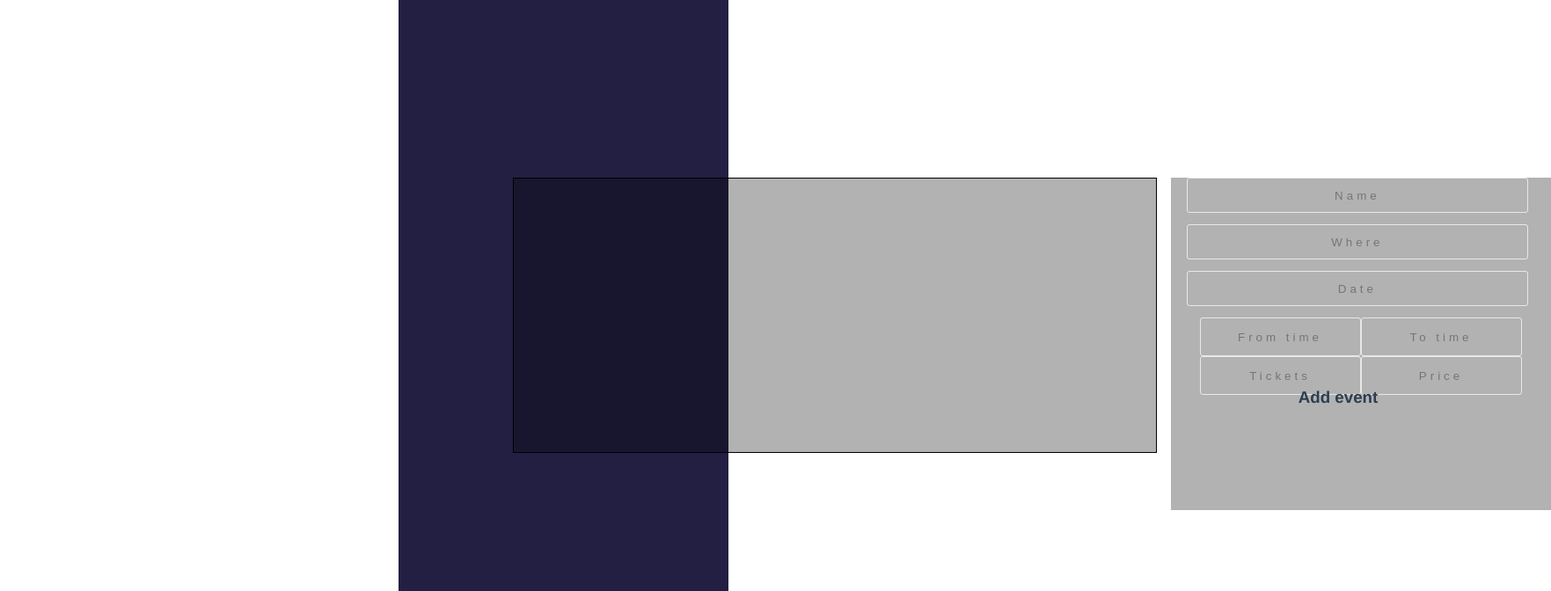
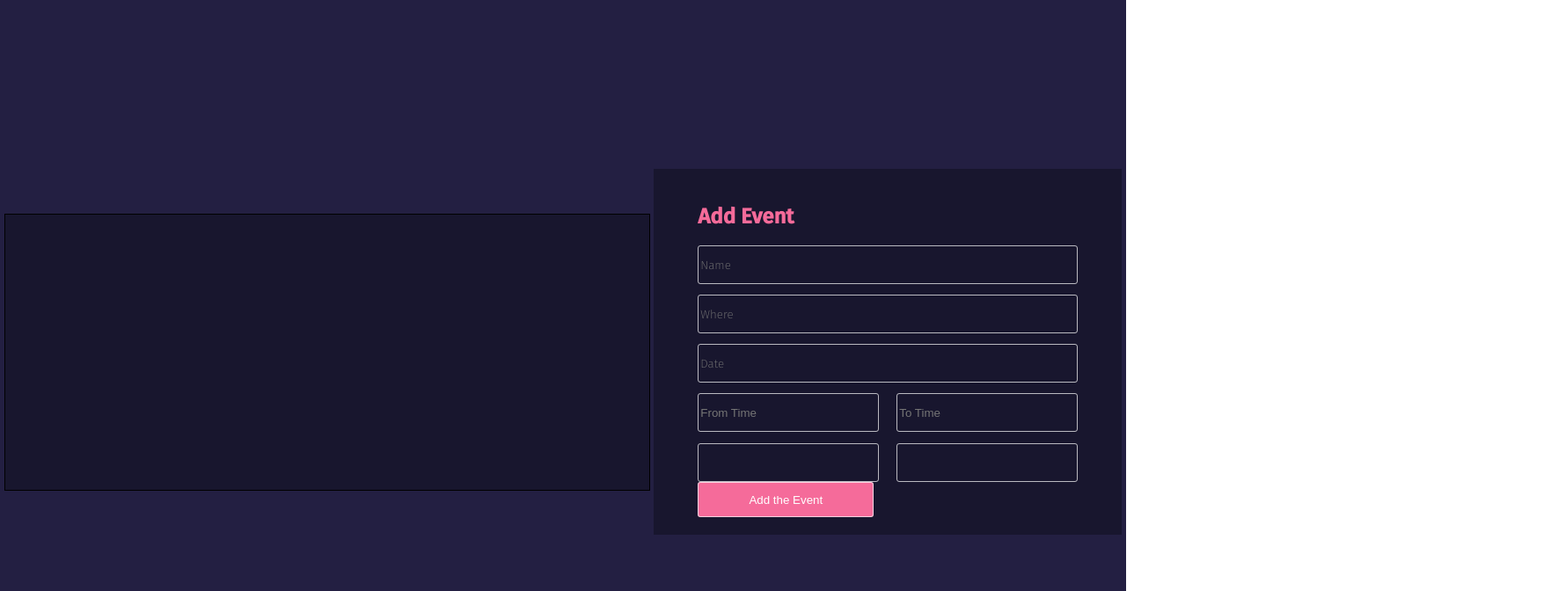
Before and after one commit to maxaakre/mini_project_mayhem, a Vue app: page /#/admin in a window 1280 px wide. Shown: the top 672 px of the page at 88% size, 1763 px wide, since content can reach past the window. Built offline with nearby package versions, Linux system fonts and the light colour scheme; a web font is replaced by a local one.

Commit message:
Fixed Bad css and mad staff scoped

```diff
--- a/src/views/Admin.vue
+++ b/src/views/Admin.vue
@@ -1,123 +1,120 @@
 <template>
-  <div>
+  <div class="wrapper">
+    <div class="list"></div>
+    <div class="form">
+      <h2>Add Event</h2>
 
-    <div class="wrapper">
+        <div class="inputWide">
+          <input type="text" class="wide" placeholder="Name">
+          <input type="text" class="wide" placeholder="Where">
+          <input type="text" class="wide" placeholder="Date">
+        </div>
 
-      <div class="list"></div>
+        <div class="inputQuad">
+          <input type="text" class="half" placeholder="From Time">
+          <input type="text" class="half" placeholder="To Time">
+          <input type="text" class="half">
+          <input type="text" class="half">
+        </div>
 
-      <div class="form">
-        <h3>Add event</h3>
-
-        <div class="input">
+        <button>Add the Event</button>
 
 
-
-          <input type="text" class="wideForm" placeholder="Name"/>
-          <input type="text" class="wideForm" placeholder="Where"/>
-          <input type="text" class="wideForm" placeholder="Date"/>
-
-
-
-          <div class="textHalfs">
-
-            <input type="text" placeholder="From time" class="inputHalfTime"/>
-            <input type="text" placeholder="To time" class="inputHalfTime"/>
-            <input type="text" class="ticketCash" placeholder="Tickets"/>
-            <input type="text" class="ticketCash" placeholder="Price"/>
-
-          </div>
-
-
-
-
-
-
-
-        </div>
-
-      </div>
-
     </div>
-
   </div>
 </template>
 
 <script>
-export default {
-  name: "Admin",
-  components: {}
-};
+export default {};
 </script>
 
-<style lang="scss" scoped>
-@import url('https://fonts.googleapis.com/css2?family=Fira+Sans:wght@100&display=swap');
-// All styling here will overwrite App.vue!
-body {
-  margin: 0;
-  padding: 0;
-}
+<style lang="scss">
+@import url('https://fonts.googleapis.com/css2?family=Fira+Sans:wght@200;500&display=swap');
+.wrapper {
+  display: flex;
+  justify-content: space-evenly;
+  align-items: center;
+  background: #231F42;
+  height: 100vh;
 
-.wrapper {
-  background: #231f42;
-  height: 100vh;
-  margin: auto;
-  // display: flex;
-  // justify-content: center;
-  // align-items: center;
 
   .list {
-    position: absolute;
     width: 732px;
     height: 313px;
-    left: 130px;
-    top: 202px;
-
+    border: 1px solid #000000;
     background: rgba(0, 0, 0, 0.3);
-    border: 1px solid #000000;
-    box-sizing: border-box;
   }
   .form {
-    position: absolute;
+    display: flex;
+    flex-direction: column;
+    align-items: flex-start;
+    padding: 20px 50px;
+
     width: 432px;
-    height: 378px;
-    left: 878px;
-    top: 202px;
+    background: rgba(0, 0, 0, 0.3);
+    h2{
+      color: #F56B9A;
+      font-family: Fira Sans;
+      font-style: normal;
+      font-weight: bold;
 
-    background: rgba(0, 0, 0, 0.3);
-    .input{
+    }
+
+    .inputWide{
       display: flex;
       flex-direction: column;
-      color: rgba(255, 255, 255, 0.6);
+      width: 100%;
+
+
+      .wide{
+        height: 40px;
+        background: transparent;
+        margin-bottom: 12px;
+        border: 1px solid rgba(255, 255, 255, 0.7);
+        border-radius: 3px;
+      }
+      .wide::placeholder {
         font-family: Fira Sans;
-
-      .wideForm{
-        width: 90%;
-        margin-bottom:13px;
-        margin-left: 18px;
-        height: 40px;
-        background-color: transparent;
-        border-radius: 3px;
-        border: 1px solid rgba(255, 255, 255, 0.7);
-        box-sizing: border-box;
+        font-style: normal;
+        font-weight: 200;
 
       }
+    }
+    .inputQuad{
 
+      margin: 0 auto -13px;
 
-      .textHalfs{
+      .half{
+        height: 40px;
+        width: calc(100% / 2 - 16px);
+        background: transparent;
+        display: inline-block;
+        border: 1px solid rgba(255, 255, 255, 0.7);
+        border-radius: 3px;
+        margin-right: 20px;
+        margin-bottom: 13px;
 
-
-        .inputHalfTime,.ticketCash{
-          height: 40px;
-        background-color: transparent;
-        border-radius: 3px;
-        border: 1px solid rgba(255, 255, 255, 0.7);
-
+        &:nth-child(2n){
+          margin-right: 0;
         }
 
-
-
+        .half::placeholder {
+        font-family: Fira Sans;
+        font-style: normal;
+        font-weight: 200;
 
       }
+      }
+    }
+
+    button{
+        height: 40px;
+        width: calc(100% / 2 - 16px);
+        background: #F56B9A;
+        color: white;
+        border: 1px solid rgba(255, 255, 255, 0.7);
+        border-radius: 3px;
+
     }
   }
 }
--- a/src/views/Staff.vue
+++ b/src/views/Staff.vue
@@ -16,7 +16,7 @@
 <script>
 export default {};
 </script>
-<style lang="scss">
+<style lang="scss" scoped>
 @import url("https://fonts.googleapis.com/css2?family=Sansita&display=swap");
 @import url("https://fonts.googleapis.com/css2?family=Fira+Mono&family=Fira+Sans:wght@100&display=swap");
 @import url("https://fonts.googleapis.com/css2?family=Fira+Mono&display=swap");
```
